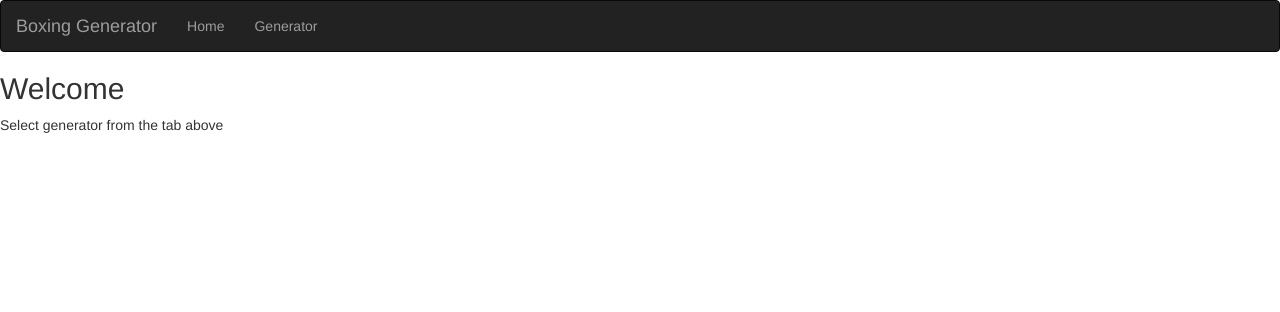
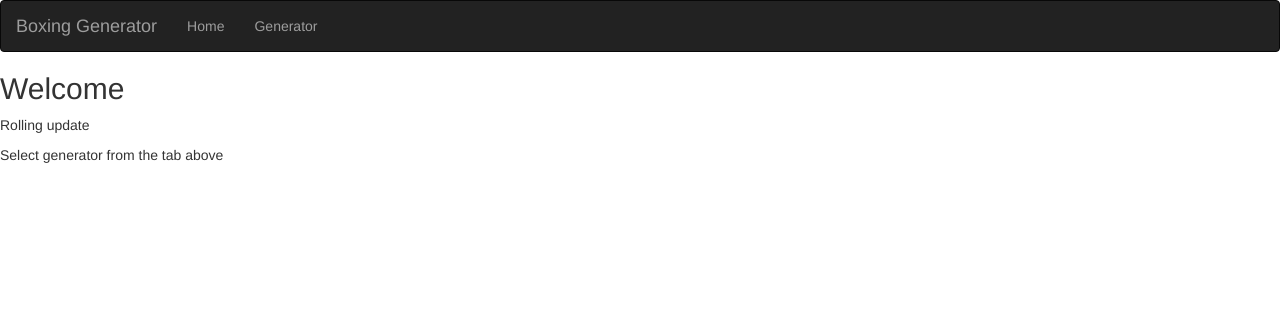
Before and after one commit to Active-Has/Boxer-Generator, a Flask app: page / in a window 1280 px wide. Shown: the top 312 px of the page. Run offline with Flask 2, Linux system fonts and the light colour scheme; some libraries are stand-ins or nearby versions.

Commit message:
"HA: Rolling update"

```diff
--- a/boxer-api/application/templates/home.html
+++ b/boxer-api/application/templates/home.html
@@ -23,6 +23,7 @@
     </nav>
     {% block content %}
     <h2>Welcome</h2>
+    <p>Rolling update </p>
     <p> Select generator from the tab above</p>
     {% endblock %}
 </body>
```
